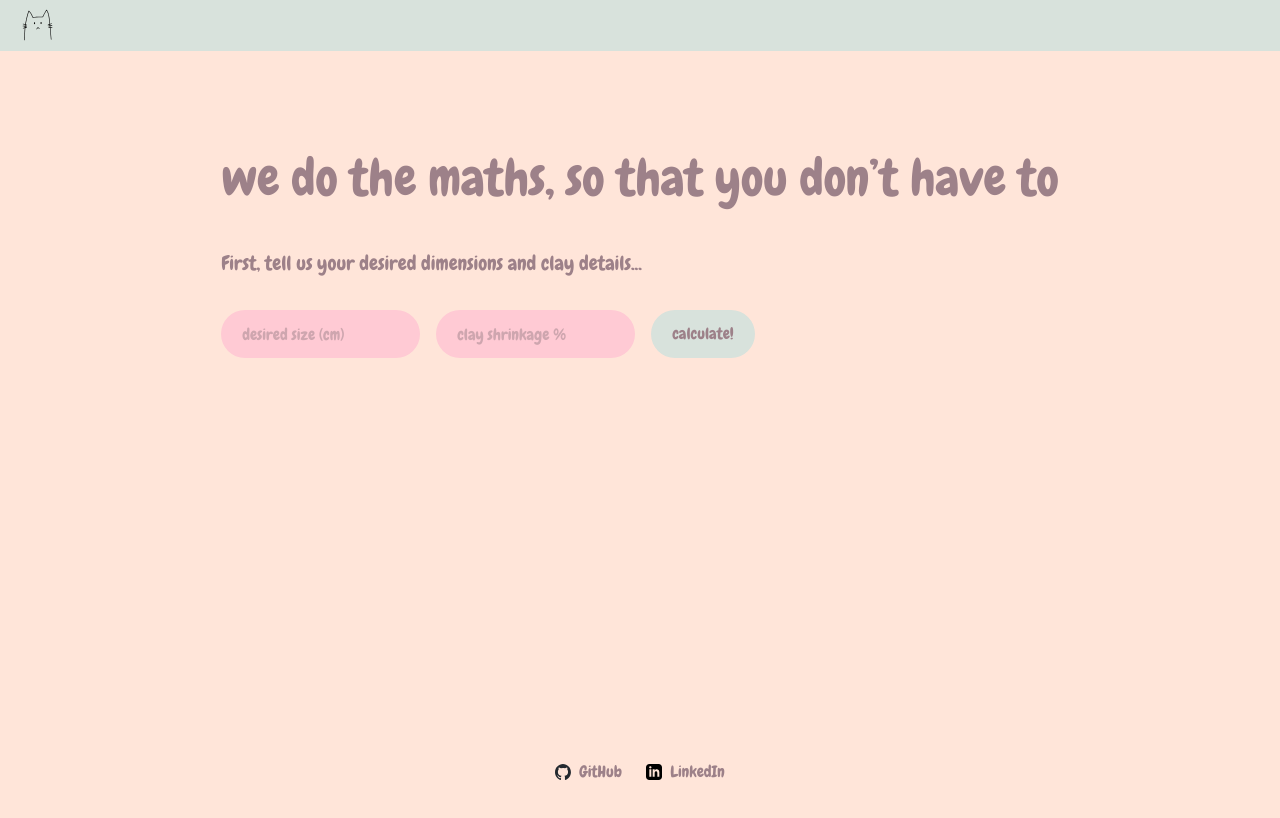
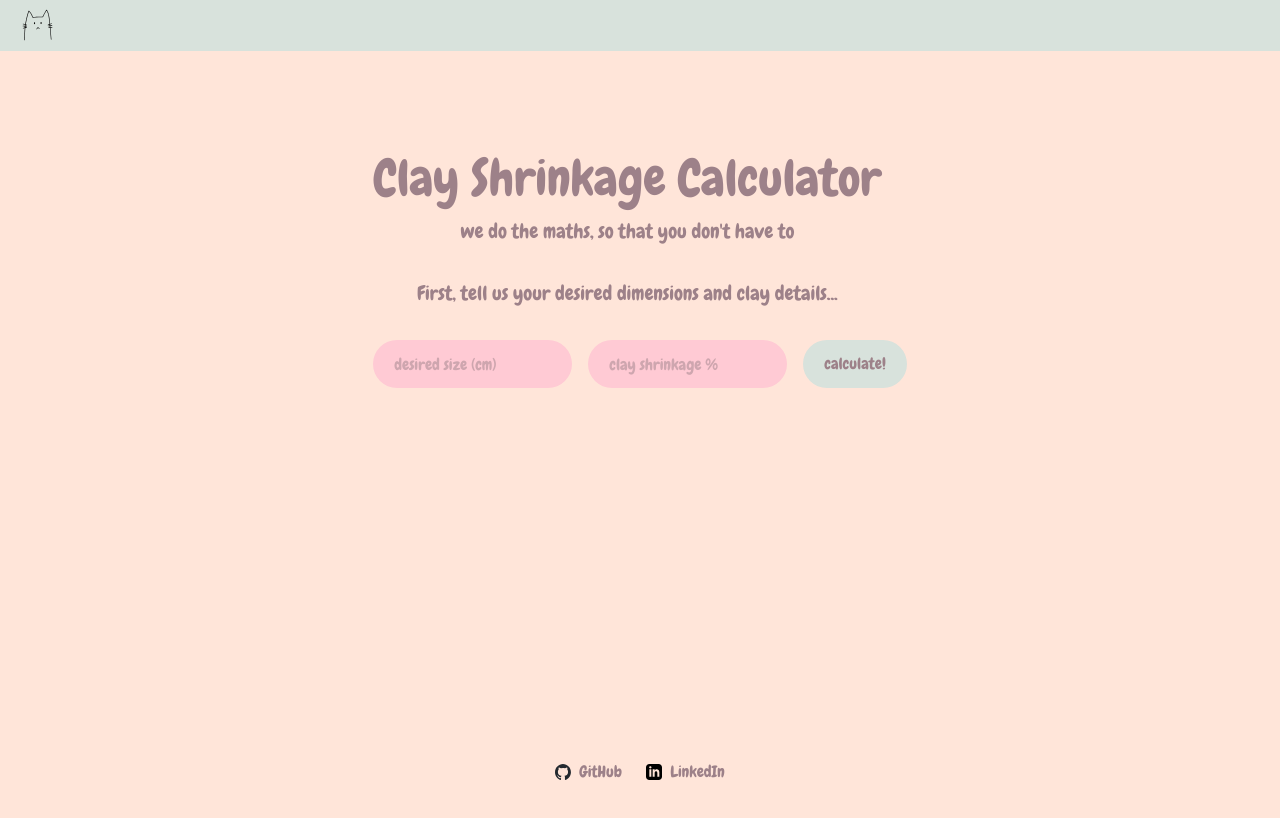
Before and after one commit to simplythebex/clay_calculator, a Next.js app: page / in a window 1280 px wide. Shown: the top 818 px of the page. Built offline with nearby package versions, Linux system fonts and the light colour scheme.

Commit message:
small ui changes

```diff
--- a/src/app/page.tsx
+++ b/src/app/page.tsx
@@ -1,6 +1,7 @@
 "use client";
 import { useState } from "react";
 import Image from "next/image";
+import Link from 'next/link'
 
 export default function Home() {
   const [desiredSize, setDesiredSize] = useState<number | "">("");
@@ -20,17 +21,16 @@ export default function Home() {
     <div className="min-h-screen">
       <header className="sticky">
         <nav className="min-w-screen mx-auto flex max-w-7xl items-center justify-between p-2 lg:px-5">
-          <a href="/"><Image aria-hidden src="/cat-logo.svg" alt="clay calculator icon" width={35} height={35} /></a>
+          <Link href=""><Image aria-hidden src="/cat-logo.svg" alt="clay calculator icon" width={35} height={35} /></Link>
         </nav>
       </header>
 
       <div className="grid grid-rows-[10px_1fr_10px] items-center justify-items-center sm:p-20 min-h-full">
         <main className="min-h-screen overflow-y-scroll flex flex-col gap-8 row-start-2 items-center sm:items-start">
-          <div className="flex items-center">
-            <h2 className="sm:text-[50px] text-[25px]">we do the maths, so that you don’t have to</h2>
-          </div>
-          <div>
-            <p>First, tell us your desired dimensions and clay details...</p>
+          <div className="flex items-center flex-col">
+            <h2 className="sm:text-[50px] text-[25px]">Clay Shrinkage Calculator</h2>
+            <p>we do the maths, so that you don't have to</p>
+            <p className="pt-8">First, tell us your desired dimensions and clay details...</p>
           </div>
 
           {/* Form */}
```
